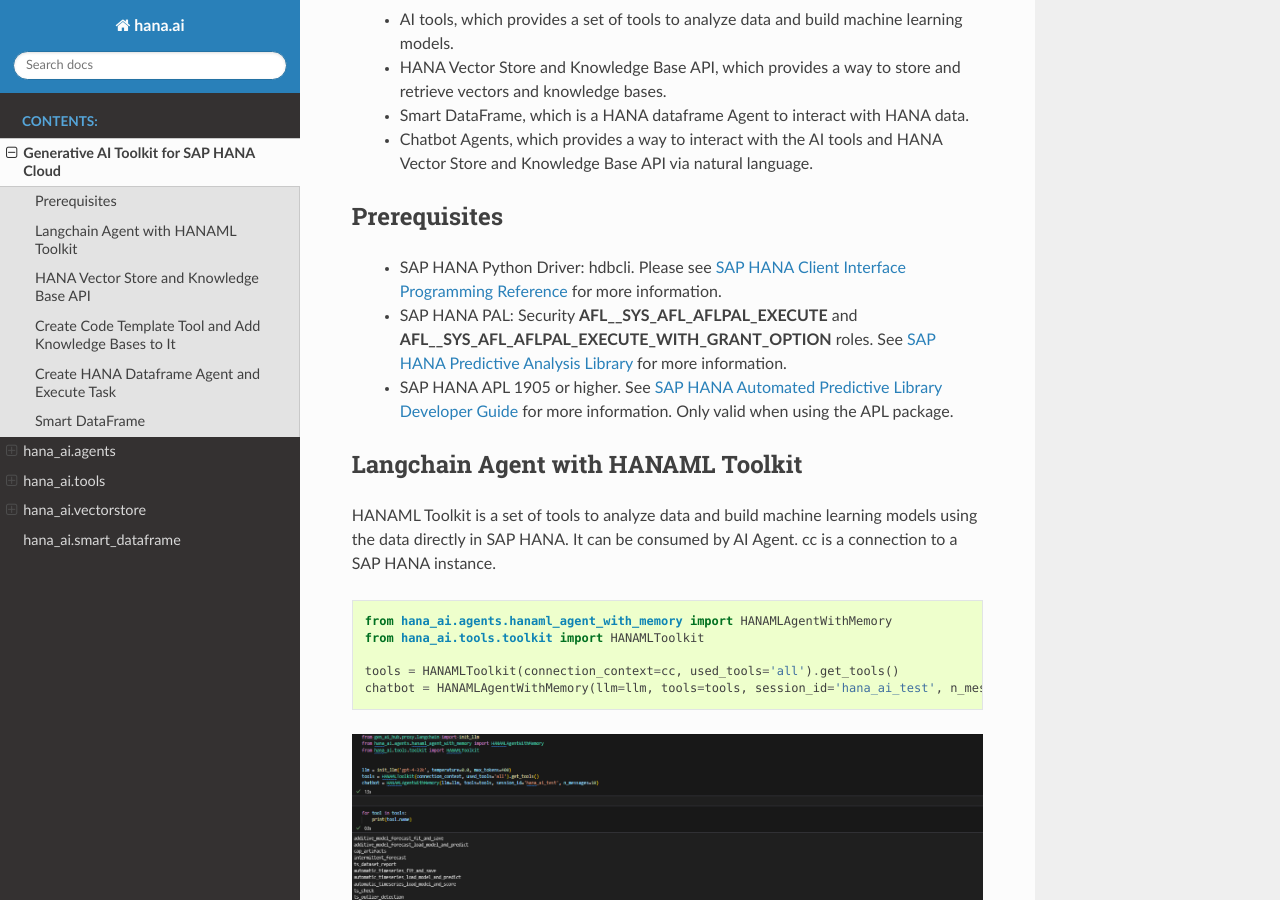
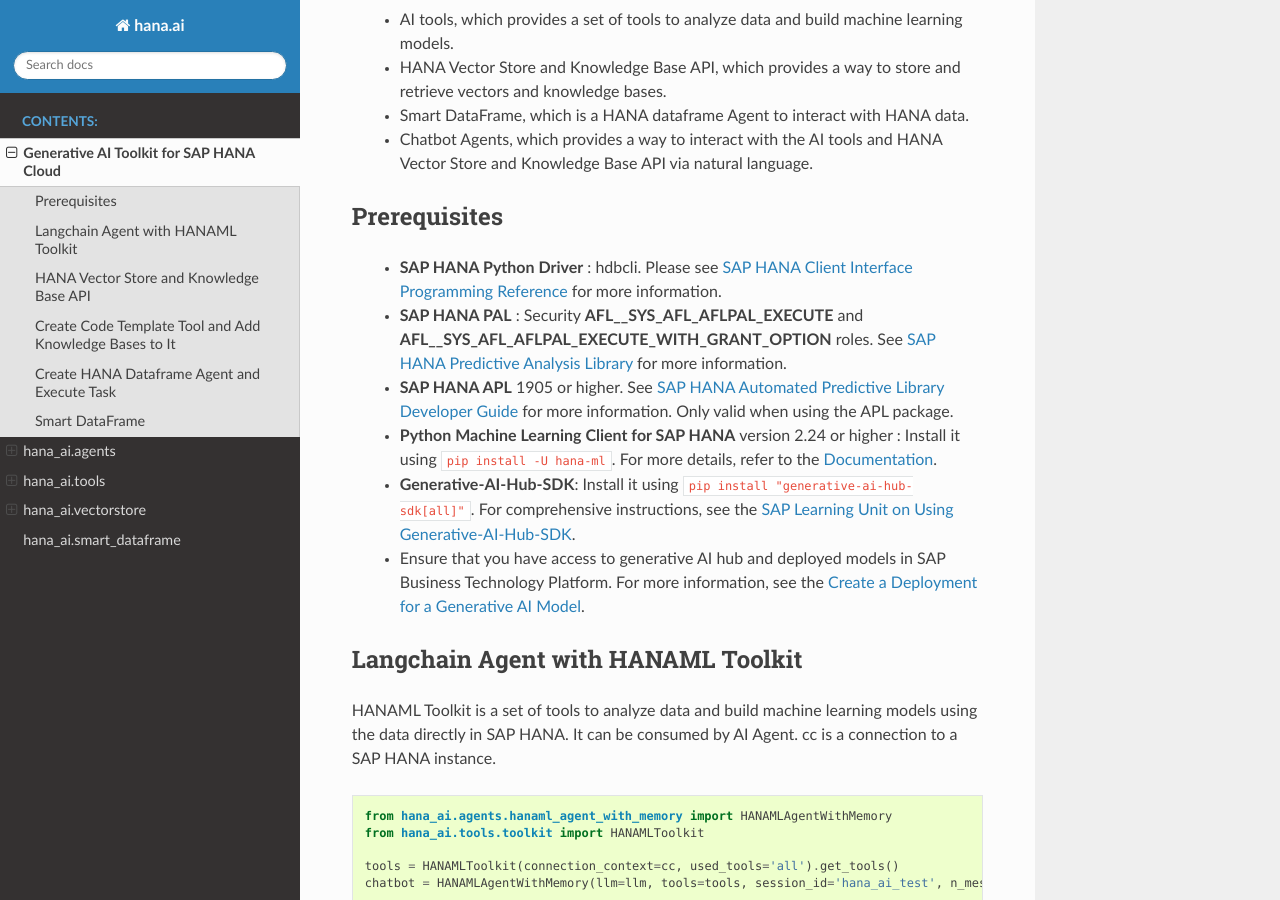
Before and after one commit to plturrell/generative-ai-toolkit-for-sap-hana-cloud, a Sphinx documentation site: the page built from doc/hana_ai.rst, in a window 1280 px wide and 900 px high, scrolled down 465 px. Built offline with Sphinx 7.4.7 and the Read the Docs theme 3.1.0, drawn with Linux system fonts in a browser that asks for light colours.

Commit message:
refine doc of Prerequisites

```diff
--- a/doc/hana_ai.rst
+++ b/doc/hana_ai.rst
@@ -21,20 +21,28 @@
 Prerequisites
 -------------
 
-  - SAP HANA Python Driver: hdbcli. Please see `SAP HANA Client Interface Programming Reference
+  - **SAP HANA Python Driver** : hdbcli. Please see `SAP HANA Client Interface Programming Reference
     <https://help.sap.com/docs/SAP_HANA_CLIENT/f1b440ded6144a54ada97ff95dac7adf/f3b8fabf34324302b123297cdbe710f0.html>`_
     for more information.
 
-  - SAP HANA PAL: Security **AFL__SYS_AFL_AFLPAL_EXECUTE** and
+  - **SAP HANA PAL** : Security **AFL__SYS_AFL_AFLPAL_EXECUTE** and
     **AFL__SYS_AFL_AFLPAL_EXECUTE_WITH_GRANT_OPTION** roles. See `SAP HANA
     Predictive Analysis Library
     <https://help.sap.com/docs/hana-cloud-database/sap-hana-cloud-sap-hana-database-predictive-analysis-library/sap-hana-cloud-sap-hana-database-predictive-analysis-library-pal>`_
     for more information.
 
-  - SAP HANA APL 1905 or higher. See
+  - **SAP HANA APL** 1905 or higher. See
     `SAP HANA Automated Predictive Library Developer Guide
     <https://help.sap.com/viewer/product/apl/latest/en-US>`_
     for more information. Only valid when using the APL package.
+
+  - **Python Machine Learning Client for SAP HANA** version 2.24 or higher : Install it using ``pip install -U hana-ml``.
+    For more details, refer to the `Documentation <https://help.sap.com/doc/cd94b08fe2e041c2ba778374572ddba9/latest/en-US/hana_ml.html>`_.
+
+  - **Generative-AI-Hub-SDK**: Install it using ``pip install "generative-ai-hub-sdk[all]"``.
+    For comprehensive instructions, see the `SAP Learning Unit on Using Generative-AI-Hub-SDK <https://learning.sap.com/learning-journeys/solving-your-business-problems-using-prompts-and-llms-in-sap-s-generative-ai-hub/identifying-the-need-for-using-generative-ai-hub-sdk>`_.
+
+  - Ensure that you have access to generative AI hub and deployed models in SAP Business Technology Platform. For more information, see the `Create a Deployment for a Generative AI Model <https://help.sap.com/docs/sap-ai-core/sap-ai-core-service-guide/create-deployment-for-generative-ai-model-in-sap-ai-core>`_.
 
 Langchain Agent with HANAML Toolkit
 -----------------------------------
```
